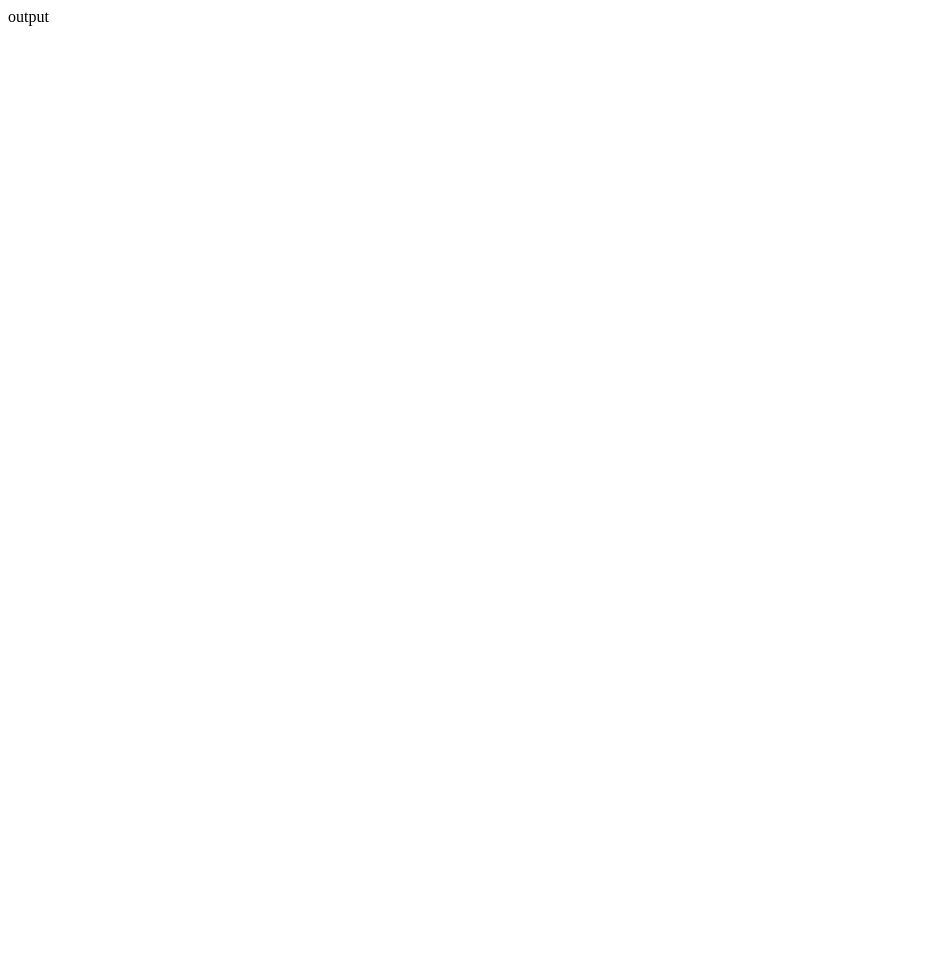
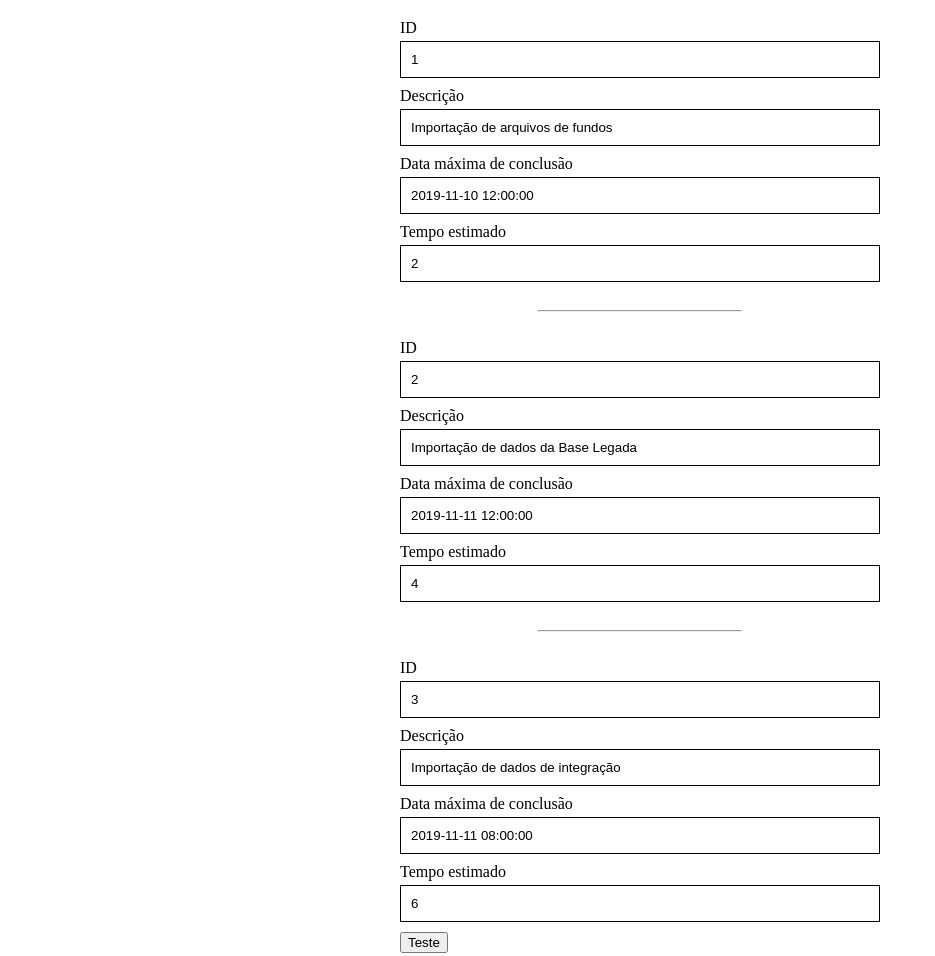
Before and after one commit to nagawaka/challenge, a plain HTML site: page index.html in a window 1280 px wide. Shown: the whole page, without its empty margins (0-935 px from the left). Before the commit the page ends 800 px from the top, so only its background shows below. Drawn offline with Linux system fonts and the light colour scheme.

Commit message:
template

```diff
--- a/index.html
+++ b/index.html
@@ -4,7 +4,105 @@
     <title>Test</title>
     <meta charset="utf-8" />
     <meta name="viewport" content="width=device-width, user-scalable=no, minimum-scale=1.0, maximum-scale=1.0, shrink-to-fit=no" />
+    <style>
+      /* http://meyerweb.com/eric/tools/css/reset/
+        v2.0 | 20110126
+        License: none (public domain)
+      */
+
+      html, body, div, span, applet, object, iframe,
+      h1, h2, h3, h4, h5, h6, p, blockquote, pre,
+      a, abbr, acronym, address, big, cite, code,
+      del, dfn, em, img, ins, kbd, q, s, samp,
+      small, strike, strong, sub, sup, tt, var,
+      b, u, i, center,
+      dl, dt, dd, ol, ul, li,
+      fieldset, form, label, legend,
+      table, caption, tbody, tfoot, thead, tr, th, td,
+      article, aside, canvas, details, embed,
+      figure, figcaption, footer, header, hgroup,
+      menu, nav, output, ruby, section, summary,
+      time, mark, audio, video {
+        margin: 0;
+        padding: 0;
+        border: 0;
+        font-size: 100%;
+        font: inherit;
+        vertical-align: baseline;
+      }
+      /* HTML5 display-role reset for older browsers */
+      article, aside, details, figcaption, figure,
+      footer, header, hgroup, menu, nav, section {
+        display: block;
+      }
+      body {
+        line-height: 1;
+      }
+      ol, ul {
+        list-style: none;
+      }
+      blockquote, q {
+        quotes: none;
+      }
+      blockquote:before, blockquote:after,
+      q:before, q:after {
+        content: '';
+        content: none;
+      }
+      table {
+        border-collapse: collapse;
+        border-spacing: 0;
+      }
+
+
+      #holder {
+        padding: 15px 5px;
+        margin: 0 -5px;
+        max-width: 480px;
+        margin: 0 auto;
+      }
+
+      form {
+        padding: 0;
+      }
+
+      fieldset {
+        border: none;
+      }
+
+      label {
+        display: block;
+        margin: 5px 0;
+      }
+
+      hr {
+        margin: 28px auto;
+        width: 42%;
+      }
+
+      input {
+        margin-bottom: 10px;
+        width: 100%;
+        display: block;
+        border: 1px solid #000000;
+        padding: 10px;
+
+        box-sizing: border-box;
+        -webkit-box-sizing:border-box;
+        -moz-box-sizing: border-box;
+      }
+    </style>
   <body>
+    <div id="holder">
+      <form id="form">
+        <fieldset id="fields">
+
+        </fieldset>
+
+        <button id="button">Teste</button>
+      </form>
+    </div>
+
     <div id="debug"></div>
   <script src="index.js"></script></body>
 </html>
--- a/index.js
+++ b/index.js
@@ -1,4 +1,4 @@
-const list = [
+let list = [
   {
   "ID": 1,
     "description": "Importação de arquivos de fundos",
@@ -17,8 +17,57 @@ const list = [
   },
 ]
 
+const labels = {
+  'ID': 'ID',
+  'description': "Descrição",
+  'date_end': "Data máxima de conclusão",
+  'estimate': "Tempo estimado"
+}
+
+const render = () => {
+  const updateValue = (evt) => {
+    const [job, id, key] = evt.target.name.split("-");
+    list[id][key] = evt.target.value;
+  }
+
+  const generateElement = (job, labelText, key, index) => {
+    const field = document.createElement("input");
+    field.value = job[key];
+    field.name = `job-${index}-${key}`;
+    field.id = `job-${index}-${key}`;
+    field.addEventListener('change', updateValue);
+    const label = document.createElement("label");
+    label.innerText = labelText;
+
+    return {field, label}
+  }
+  document.querySelector("#fields").innerHTML = "";
+  list.map((job, index) => {
+    Object.keys(labels).map((key) => {
+      const { field, label } = generateElement(job, labels[key], key, index);
+      document.querySelector("#fields").appendChild(label)
+      document.querySelector("#fields").appendChild(field)
+    })
+    if (index < list.length-1) document.querySelector("#fields").appendChild(document.createElement("hr"))
+  })
+}
+
 const from = new Date("2019-11-10 09:00:00");
 const to = new Date("2019-11-11 12:00:00");
+
+const filterList = (list) => {
+  let count = 0;
+  let index = 0;
+
+  const queues = [];
+
+  const sumEstimates = (item) => {
+    // sum estimates
+    count += Number(item.estimate);
+    if (queues[index] == undefined) queues[index] = [];
+    queues[index].push(item);
+    if (count >= 8) index++;
+  }
 
   const filter = (item) => {
     // filters date_end inbetween two dates
@@ -27,24 +76,24 @@ const filter = (item) => {
   }
 
   const sort = (a, b) => new Date(a.date_end) > new Date(b.date_end);
-const sumEstimates = (item) => {
-  // sum estimates
-  count += item.estimate;
-  if (queues[index] == undefined) queues[index] = [];
-  queues[index].push(item.ID);
-  if (count >= 8) index++;
-}
-
-let count = 0;
-let index = 0;
-
-const queues = [];
 
   list.filter(filter)
     .sort(sort)
     .map(sumEstimates);
 
-console.log("result");
-console.log(queues);
+  return queues;
+}
 
-document.querySelector("#debug").innerHTML = "output";
+document.querySelector("#button").addEventListener("click", (evt) => {
+  evt.preventDefault();
+  const result = filterList(list);
+  console.log(result);
+  list = [];
+  render();
+})
+
+render();
+// console.log(filterList(list));
+
+
+// document.querySelector("#debug").innerHTML = "output";
```
Lines whose indentation alone changed are shown as unchanged.
